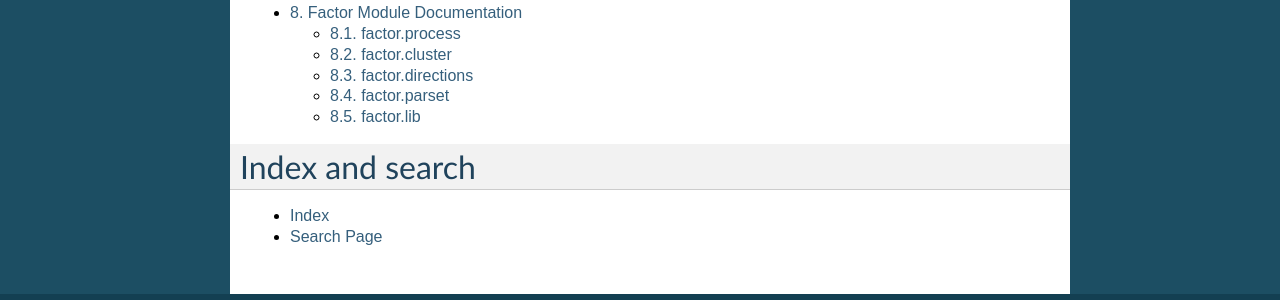
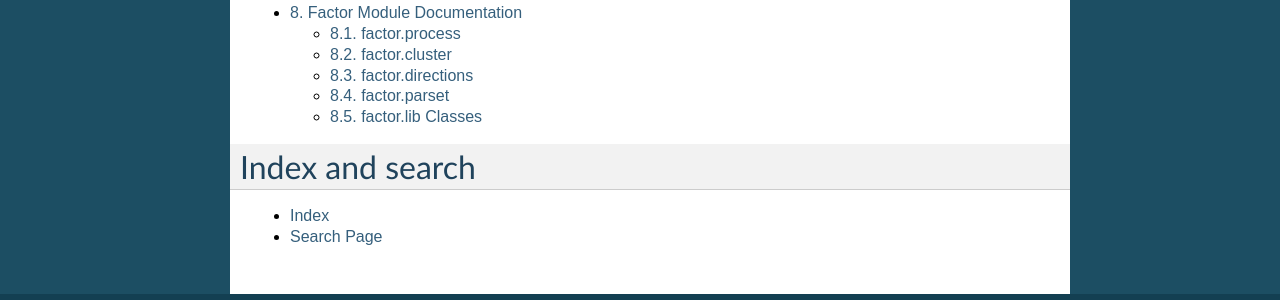
Before and after one commit to lofar-astron/factor, a Sphinx documentation site: the page built from doc/source/index.rst, in a window 1280 px wide. Shown: the part 1001-1301 px from the top of the page. Built offline with Sphinx 7.4.7, drawn with Linux system fonts in a browser that asks for light colours.

Commit message:
Tweaked autodoc

```diff
--- a/doc/source/factor.rst
+++ b/doc/source/factor.rst
@@ -36,10 +36,10 @@ factor.parset
     :show-inheritance:
 
 
-factor.lib
+factor.lib Classes
 -----------------------------
 
-.. automodule:: factor.lib
+.. autoclass:: factor.lib.band.Band
     :members:
     :undoc-members:
     :show-inheritance:
```
